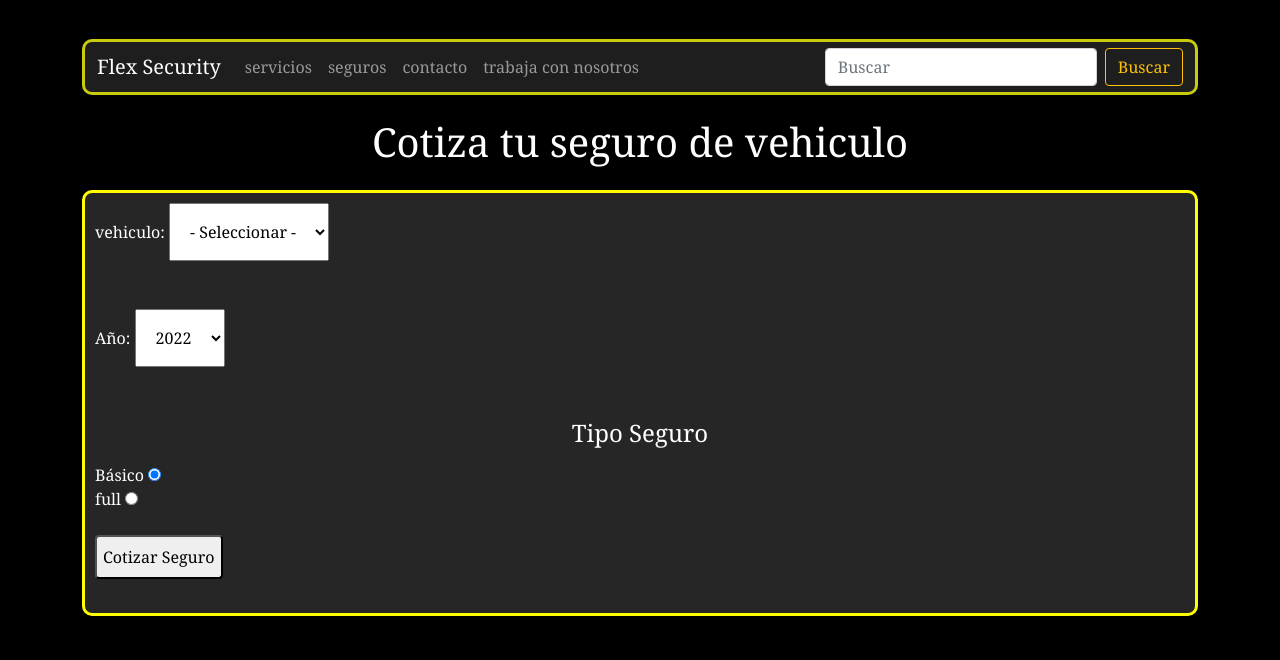
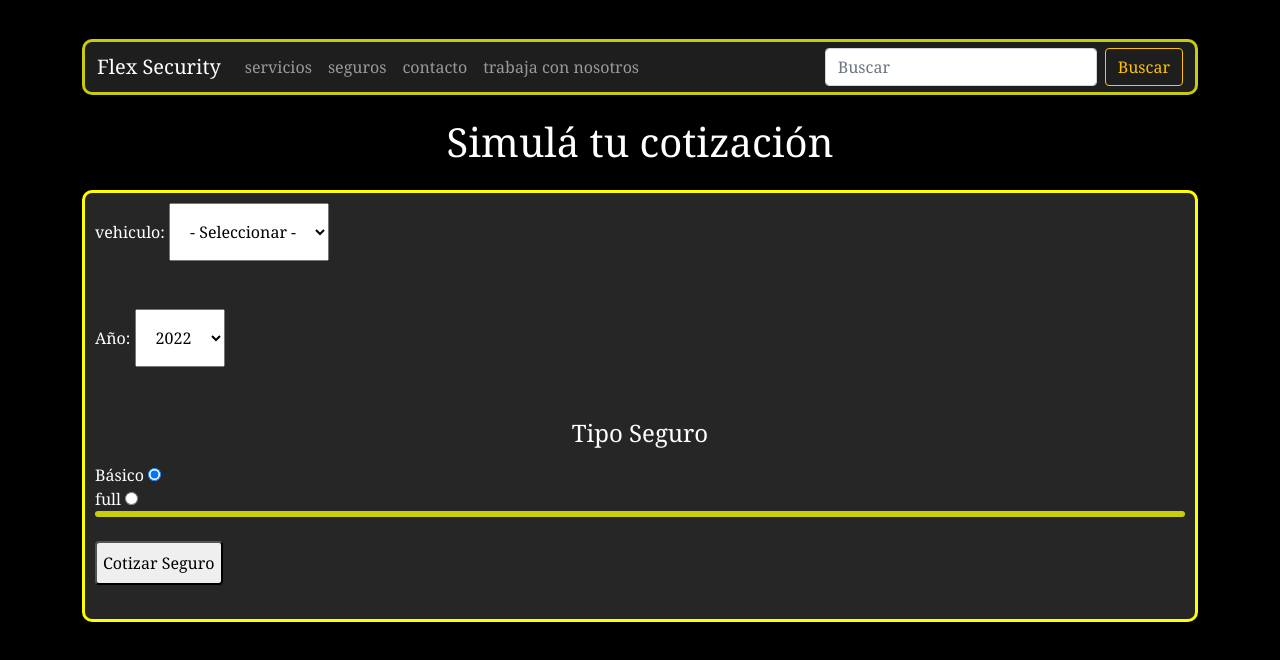
Before and after one commit to Joaquinmartinez1805/java-s-proyecto, a plain HTML site: page index.html in a window 1280 px wide. Drawn offline with Linux system fonts and the light colour scheme.

Commit message:
modificacion de estilo -resultado- css

```diff
--- a/css/style.css
+++ b/css/style.css
@@ -34,3 +34,11 @@ form{
 button{
     color: white;
 }
+.resultado{
+    border: solid;
+    border-color:rgba(241, 245, 8, 0.808);
+    border-radius: 20px;
+    display: flex;
+    justify-content: center;
+    padding-left: 10px;
+}
--- a/index.html
+++ b/index.html
@@ -40,7 +40,7 @@
                     </div>
                   </nav>
                 </div>
-                <h1 class="text-center">Cotiza tu seguro de vehiculo</h1>
+                <h1 class="text-center">Simulá tu cotización</h1>
             </header>
             <main>
                 <form class="mt-10 max-w-lg mx-auto" action="#" id="cotizar-seguro">
@@ -59,7 +59,7 @@
                         <div class="flex items-center mb-5">
                               <label
                                 class="font-bold  uppercase mr-2 w-20"
-                                for="year"
+                                for="año"
                               >Año:</label>
                               <select  class="flex-1 bg-gray-100 p-3 appearance-none" id="year"></select>
                         </div>
@@ -80,7 +80,7 @@
                               </div>
                       </fieldset>
 
-                  <div id="resultado"></div>
+                  <div class="resultado" id="resultado"></div>
                   <div class="flex  justify-center py-4">
                       <button
                         type="submit"
```
